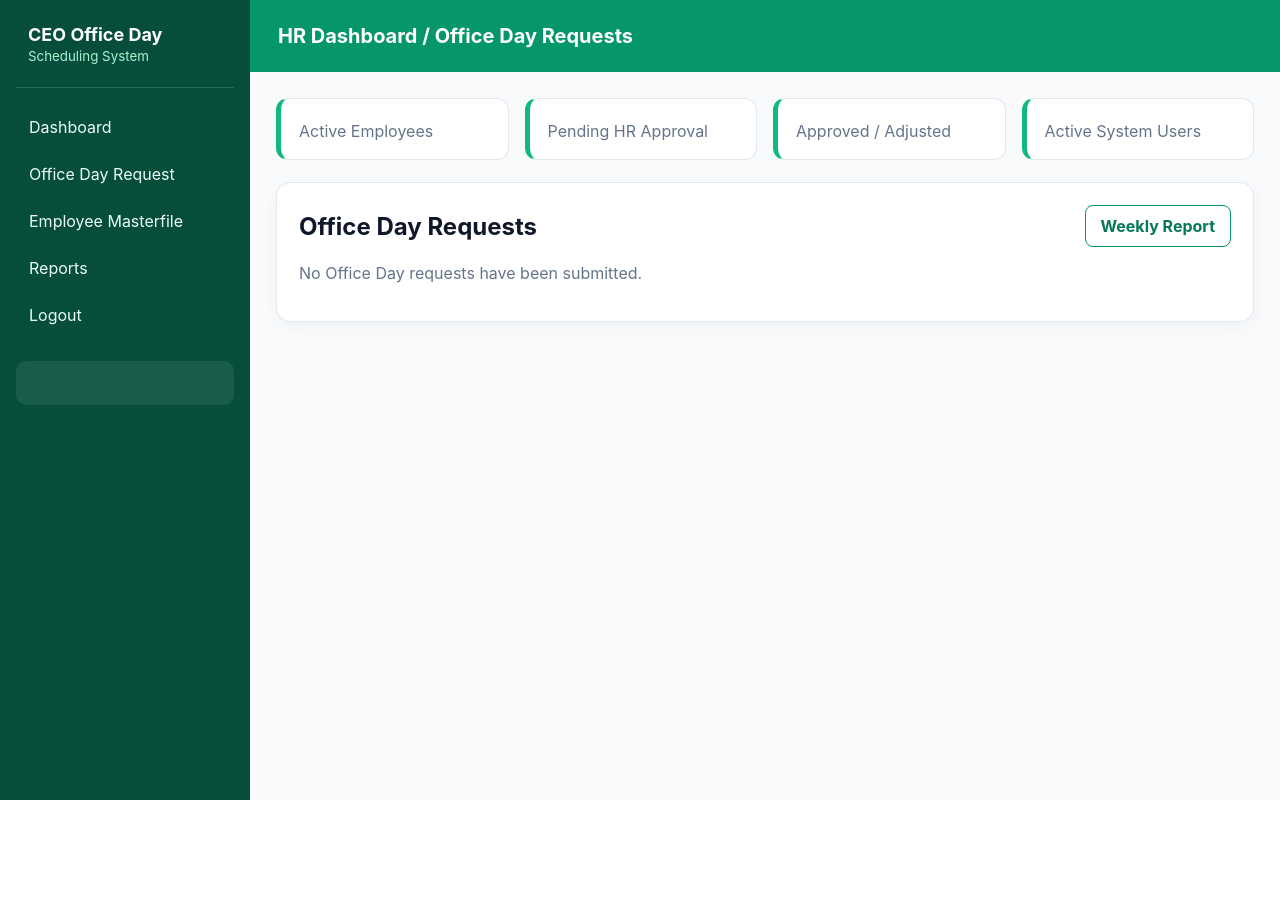
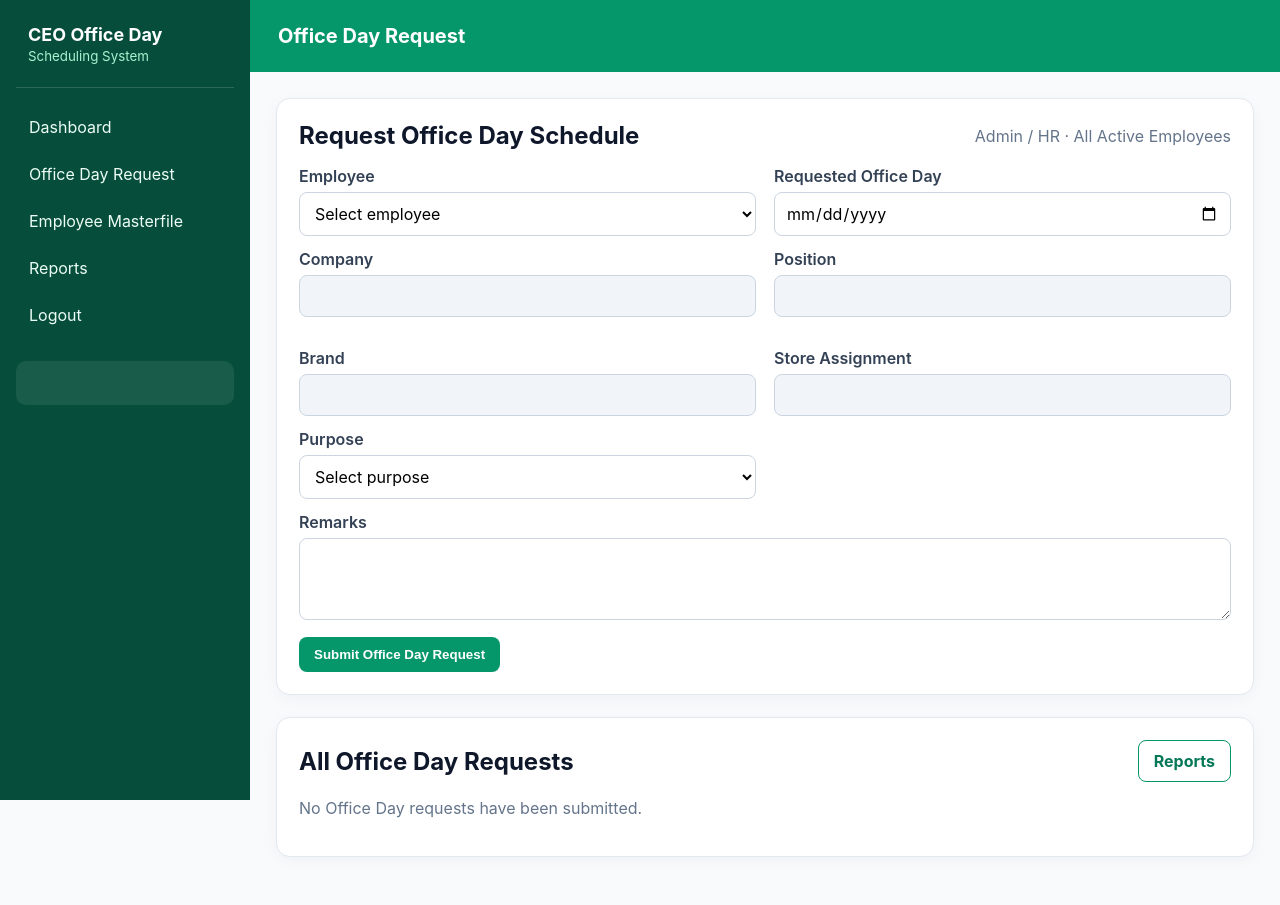
Before and after one commit to chatty2026/OfficeDaySystem, a Flask app: template templates/hr_dashboard.html in a window 1280 px wide. Before the commit the page ends 800 px from the top, so only its background shows below. Run offline with Flask 3, Linux system fonts and the light colour scheme; the template is opened without the code that fills it, so the values that code supplies are empty; some libraries are stand-ins or nearby versions.

Commit message:
Update Admin and HR dashboards and Office Day workflow

```diff
--- a/app.py
+++ b/app.py
@@ -471,7 +471,7 @@ def dashboard():
     if role == "ADMIN":
         return redirect(url_for("admin_dashboard"))
     if role == "HR":
-        return redirect(url_for("hr_dashboard"))
+        return redirect(url_for("hr_home"))
     return redirect(url_for("sales_dashboard"))
 
 
@@ -494,11 +494,31 @@ def admin_dashboard():
     recent_requests = format_rows_for_display(
         recent_requests, ("requested_date", "approved_date", "created_at")
     )
+    total_requests = connection.execute(
+        "SELECT COUNT(*) AS count FROM office_day_requests"
+    ).fetchone()["count"]
     connection.close()
     return render_template(
         "admin_dashboard.html",
         counts=counts,
-        recent_requests=recent_requests
+        recent_requests=recent_requests,
+        total_requests=total_requests
+    )
+
+
+@app.route("/hr/dashboard")
+@roles_required("HR")
+def hr_home():
+    connection = get_db_connection()
+    counts = fetch_dashboard_counts(connection)
+    total_requests = connection.execute(
+        "SELECT COUNT(*) AS count FROM office_day_requests"
+    ).fetchone()["count"]
+    connection.close()
+    return render_template(
+        "hr_home.html",
+        counts=counts,
+        total_requests=total_requests
     )
 
 
@@ -2064,35 +2084,24 @@ def reports():
     date_to = request.args.get("date_to", "").strip()
     rows = []
 
-    connection = get_db_connection()
-
-    if session["role"] in ("ADMIN", "HR"):
-        query = "SELECT * FROM office_day_requests WHERE 1=1"
-        params = []
-
-        if date_from and date_to:
-            query += " AND requested_date BETWEEN ? AND ?"
-            params.extend([date_from, date_to])
-
-        query += " ORDER BY created_at DESC, employee_name"
-        rows = connection.execute(query, params).fetchall()
-
-    elif date_from and date_to:
+    if date_from and date_to:
+        connection = get_db_connection()
         query = """
             SELECT * FROM office_day_requests
             WHERE requested_date BETWEEN ? AND ?
-              AND requested_by = ?
-            ORDER BY requested_date, employee_name
         """
-        rows = connection.execute(
-            query,
-            (date_from, date_to, session["user_id"])
-        ).fetchall()
-
-    rows = format_rows_for_display(
-        rows, ("requested_date", "approved_date", "created_at")
-    )
-    connection.close()
+        params = [date_from, date_to]
+
+        if session["role"] == "SALES":
+            query += " AND requested_by = ?"
+            params.append(session["user_id"])
+
+        query += " ORDER BY requested_date, employee_name"
+        rows = connection.execute(query, params).fetchall()
+        rows = format_rows_for_display(
+            rows, ("requested_date", "approved_date", "created_at")
+        )
+        connection.close()
 
     return render_template(
         "reports.html",
@@ -2108,27 +2117,22 @@ def export_reports_excel():
     date_from = request.args.get("date_from", "").strip()
     date_to = request.args.get("date_to", "").strip()
 
-    connection = get_db_connection()
-
-    if session["role"] in ("ADMIN", "HR"):
-        query = "SELECT * FROM office_day_requests WHERE 1=1"
-        params = []
-        if date_from and date_to:
-            query += " AND requested_date BETWEEN ? AND ?"
-            params.extend([date_from, date_to])
-    else:
-        if not date_from or not date_to:
-            connection.close()
-            flash("Select a date range first.", "error")
-            return redirect(url_for("reports"))
-        query = """
-            SELECT * FROM office_day_requests
-            WHERE requested_date BETWEEN ? AND ?
-              AND requested_by = ?
-        """
-        params = [date_from, date_to, session["user_id"]]
-
-    query += " ORDER BY created_at DESC, employee_name"
+    if not date_from or not date_to:
+        flash("Select a date range first.", "error")
+        return redirect(url_for("reports"))
+
+    connection = get_db_connection()
+    query = """
+        SELECT * FROM office_day_requests
+        WHERE requested_date BETWEEN ? AND ?
+    """
+    params = [date_from, date_to]
+
+    if session["role"] == "SALES":
+        query += " AND requested_by = ?"
+        params.append(session["user_id"])
+
+    query += " ORDER BY requested_date, employee_name"
     rows = connection.execute(query, params).fetchall()
     connection.close()
 
@@ -2198,10 +2202,7 @@ def export_reports_excel():
     wb.save(output)
     output.seek(0)
 
-    if date_from and date_to:
-        filename = f"office_day_report_{date_from}_to_{date_to}.xlsx"
-    else:
-        filename = "office_day_report_all_records.xlsx"
+    filename = f"office_day_report_{date_from}_to_{date_to}.xlsx"
 
     return Response(
         output.getvalue(),
--- a/templates/base.html
+++ b/templates/base.html
@@ -202,16 +202,17 @@
 
         {% if session.role == 'ADMIN' %}
             <a class="nav-link" href="{{ url_for('admin_dashboard') }}">Dashboard</a>
-            <a class="nav-link" href="{{ url_for('employee_master') }}">Employee Master</a>
+            <a class="nav-link" href="{{ url_for('hr_dashboard') }}">Office Day Request</a>
+            <a class="nav-link" href="{{ url_for('employee_master') }}">Employee Masterfile</a>
             <a class="nav-link" href="{{ url_for('company_master') }}">Company Master</a>
             <a class="nav-link" href="{{ url_for('store_master') }}">Store Master</a>
             <a class="nav-link" href="{{ url_for('brand_master') }}">Brand Master</a>
             <a class="nav-link" href="{{ url_for('user_management') }}">User Management</a>
-            <a class="nav-link" href="{{ url_for('hr_dashboard') }}">Office Day Requests</a>
             <a class="nav-link" href="{{ url_for('reports') }}">Reports</a>
         {% elif session.role == 'HR' %}
-            <a class="nav-link" href="{{ url_for('hr_dashboard') }}">Dashboard / Requests</a>
-            <a class="nav-link" href="{{ url_for('employee_master') }}">Employee Master</a>
+            <a class="nav-link" href="{{ url_for('hr_home') }}">Dashboard</a>
+            <a class="nav-link" href="{{ url_for('hr_dashboard') }}">Office Day Request</a>
+            <a class="nav-link" href="{{ url_for('employee_master') }}">Employee Masterfile</a>
             <a class="nav-link" href="{{ url_for('company_master') }}">Company Master</a>
             <a class="nav-link" href="{{ url_for('store_master') }}">Store Master</a>
             <a class="nav-link" href="{{ url_for('brand_master') }}">Brand Master</a>
--- a/templates/hr_dashboard.html
+++ b/templates/hr_dashboard.html
@@ -1,16 +1,81 @@
 {% extends "base.html" %}
-{% block title %}HR Dashboard{% endblock %}
-{% block page_title %}HR Dashboard / Office Day Requests{% endblock %}
+{% block title %}Office Day Request{% endblock %}
+{% block page_title %}Office Day Request{% endblock %}
 {% block content %}
-<div class="metric-grid">
-    <div class="metric"><div class="value">{{ counts.employees }}</div><div class="label">Active Employees</div></div>
-    <div class="metric"><div class="value">{{ counts.pending }}</div><div class="label">Pending HR Approval</div></div>
-    <div class="metric"><div class="value">{{ counts.approved }}</div><div class="label">Approved / Adjusted</div></div>
-    <div class="metric"><div class="value">{{ counts.users }}</div><div class="label">Active System Users</div></div>
+
+<div class="card">
+    <div class="section-head">
+        <h2>Request Office Day Schedule</h2>
+        <span class="muted">Admin / HR · All Active Employees</span>
+    </div>
+
+    <form method="POST" action="{{ url_for('hr_submit_request') }}">
+        <div class="grid-2">
+            <div>
+                <label>Employee</label>
+                <select id="employee_id" name="employee_id" required>
+                    <option value="">Select employee</option>
+                    {% for employee in employees %}
+                    <option value="{{ employee.id }}">{{ employee_display_name(employee) }}</option>
+                    {% endfor %}
+                </select>
+            </div>
+            <div>
+                <label>Requested Office Day</label>
+                <input type="date" name="requested_date" required>
+            </div>
+        </div>
+
+        <div class="grid-2">
+            <div>
+                <label>Company</label>
+                <input id="company_name" type="text" readonly>
+            </div>
+            <div>
+                <label>Position</label>
+                <input id="position" type="text" readonly>
+            </div>
+            <div>
+                <label>Brand</label>
+                <input id="brand" type="text" readonly>
+            </div>
+            <div>
+                <label>Store Assignment</label>
+                <input id="store_assignment" type="text" readonly>
+            </div>
+        </div>
+
+        <div class="grid-2">
+            <div>
+                <label>Purpose</label>
+                <select id="purpose" name="purpose" required>
+                    <option value="">Select purpose</option>
+                    {% for purpose_item in purposes %}
+                    <option value="{{ purpose_item }}">{{ purpose_item }}</option>
+                    {% endfor %}
+                </select>
+            </div>
+            <div id="otherPurposeBox" style="display:none;">
+                <label>Specify Other Purpose</label>
+                <input id="other_purpose" type="text" name="other_purpose">
+            </div>
+        </div>
+
+        <label>Remarks</label>
+        <textarea name="remarks"></textarea>
+
+        <div class="actions-inline">
+            <button class="btn" type="submit">Submit Office Day Request</button>
+        </div>
+    </form>
 </div>
 
 <div class="card">
-    <div class="section-head"><h2>Office Day Requests</h2><a class="btn btn-outline" href="{{ url_for('reports') }}">Weekly Report</a></div>
+    <div class="section-head">
+        <h2>All Office Day Requests</h2>
+        <a class="btn btn-outline" href="{{ url_for('reports') }}">Reports</a>
+    </div>
+
     {% for item in office_requests %}
     <div class="request-card">
         <div class="detail-grid">
@@ -19,14 +84,15 @@
             <div class="detail"><small>Position</small>{{ item.position or "-" }}</div>
             <div class="detail"><small>Brand</small>{{ item.brand }}</div>
             <div class="detail"><small>Store Assignment</small>{{ item.store_assignment }}</div>
-            <div class="detail"><small>Requested Date</small>{{ item.requested_date }}</div>
+            <div class="detail"><small>Requested Office Day</small>{{ item.requested_date }}</div>
             <div class="detail"><small>Requested By</small>{{ item.requested_by_name }}</div>
             <div class="detail"><small>Status</small><span class="badge">{{ item.status }}</span></div>
         </div>
-        <p><strong>Purpose:</strong> {{ item.purpose }}{% if item.other_purpose %} — {{ item.other_purpose }}{% endif %}</p>
-        {% if item.remarks %}<p><strong>Sales Remarks:</strong> {{ item.remarks }}</p>{% endif %}
+
+        <p><strong>Purpose:</strong> {{ item.purpose }}{% if item.other_purpose %}: {{ item.other_purpose }}{% endif %}</p>
+        {% if item.remarks %}<p><strong>Remarks:</strong> {{ item.remarks }}</p>{% endif %}
         {% if item.hr_remarks %}<p><strong>HR Remarks:</strong> {{ item.hr_remarks }}</p>{% endif %}
-        {% if item.approved_date %}<p><strong>Approved/Adjusted Date:</strong> {{ item.approved_date }}</p>{% endif %}
+        {% if item.approved_date %}<p><strong>Approved / Adjusted Office Day:</strong> {{ item.approved_date }}</p>{% endif %}
 
         {% if item.status == "Pending HR Approval" %}
         <div class="grid-3">
@@ -35,6 +101,7 @@
                 <textarea name="hr_remarks"></textarea>
                 <button class="btn" type="submit">Approve</button>
             </form>
+
             <form method="POST" action="{{ url_for('adjust_request', request_id=item.id) }}">
                 <label>Adjusted Date</label>
                 <input type="date" name="adjusted_date" required>
@@ -42,6 +109,7 @@
                 <textarea name="hr_remarks" required></textarea>
                 <button class="btn btn-warning" type="submit">Adjust Schedule</button>
             </form>
+
             <form method="POST" action="{{ url_for('reject_request', request_id=item.id) }}">
                 <label>Reason / HR Remarks</label>
                 <textarea name="hr_remarks" required></textarea>
@@ -49,12 +117,13 @@
             </form>
         </div>
         {% endif %}
+
         {% if session.role == "ADMIN" %}
         <div class="actions-inline" style="margin-top:14px;">
             <form method="POST"
                   action="{{ url_for('delete_request', request_id=item.id) }}"
-                  onsubmit="return confirm('Delete this Office Day request for {{ item.employee_name }}? This cannot be undone.');"
-                  style="display:inline; margin:0;">
+                  onsubmit="if (!confirm('Delete this Office Day request for {{ item.employee_name }}?')) return false; return confirm('FINAL CONFIRMATION: Permanently delete this Office Day request? This cannot be undone.');"
+                  style="display:inline;margin:0;">
                 <input type="hidden" name="return_to" value="hr_dashboard">
                 <button class="btn btn-danger" type="submit">Delete Request</button>
             </form>
@@ -62,7 +131,33 @@
         {% endif %}
     </div>
     {% else %}
-        <p class="muted">No Office Day requests have been submitted.</p>
+    <p class="muted">No Office Day requests have been submitted.</p>
     {% endfor %}
 </div>
 {% endblock %}
+
+{% block scripts %}
+<script>
+const employeeData = {{ employee_data | tojson }};
+const employeeSelect = document.getElementById("employee_id");
+const fields = ["company_name", "position", "brand", "store_assignment"];
+
+employeeSelect.addEventListener("change", function () {
+    const record = employeeData[this.value] || {};
+    fields.forEach(field => {
+        document.getElementById(field).value = record[field] || "";
+    });
+});
+
+const purpose = document.getElementById("purpose");
+const otherBox = document.getElementById("otherPurposeBox");
+const otherInput = document.getElementById("other_purpose");
+
+purpose.addEventListener("change", function () {
+    const show = this.value === "Other";
+    otherBox.style.display = show ? "block" : "none";
+    otherInput.required = show;
+    if (!show) otherInput.value = "";
+});
+</script>
+{% endblock %}
```
Also changed, not shown: templates/admin_dashboard.html (+40 -23 lines), templates/hr_home.html (added, +29 -0 lines), templates/reports.html (+48 -23 lines).
